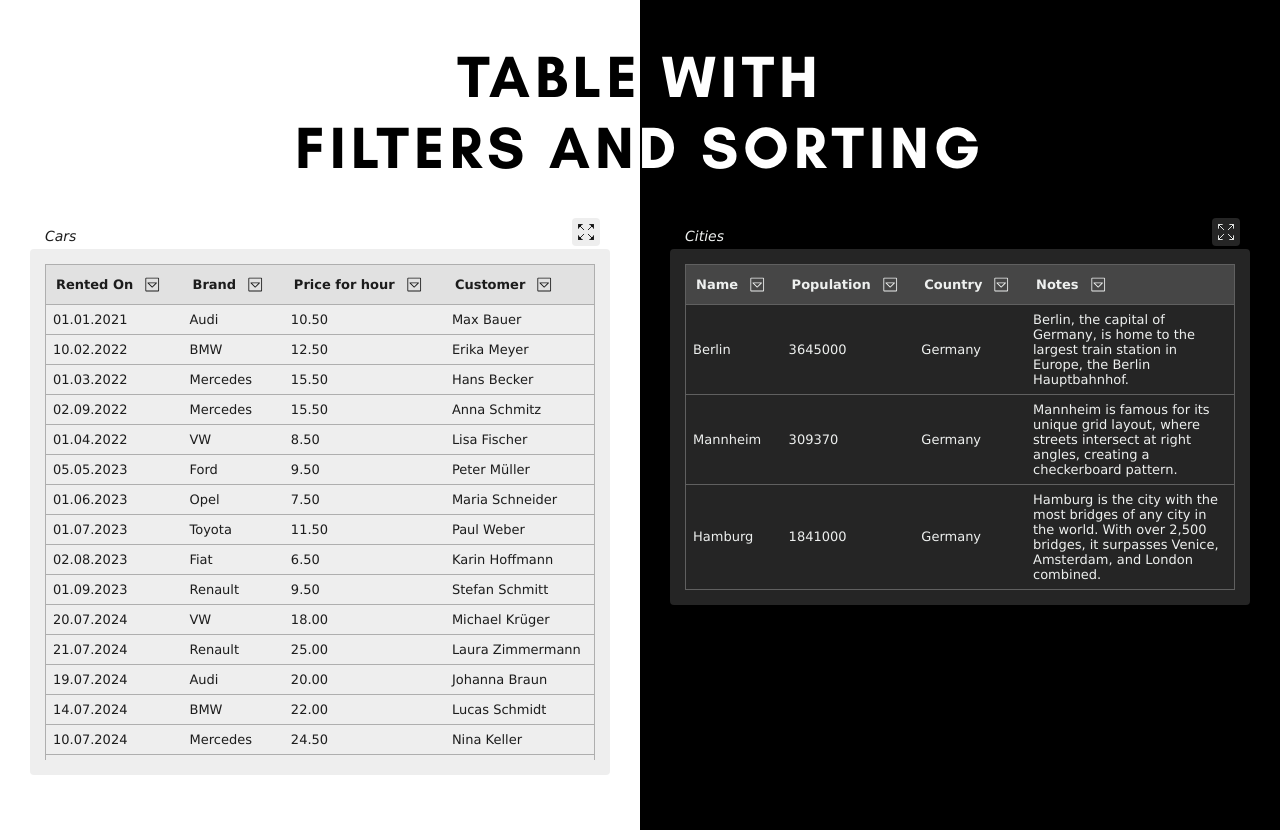
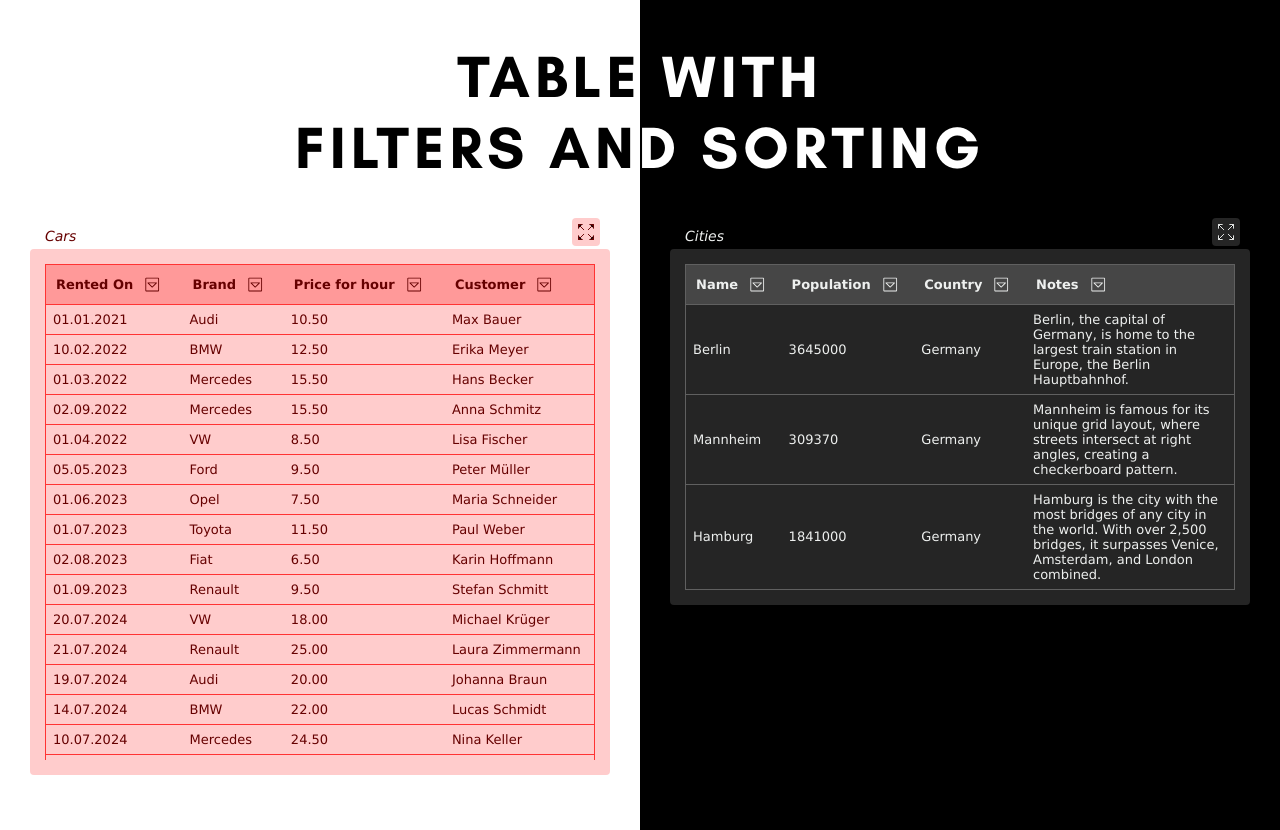
Before and after one commit to vika-v-v/table-with-filters-and-sorting, an Angular app: page / in a window 1280 px wide. Built offline with nearby package versions, Linux system fonts and the light colour scheme; a web font is replaced by a local one.

Commit message:
added red theme

```diff
--- a/src/app/demo/demo.component.html
+++ b/src/app/demo/demo.component.html
@@ -2,7 +2,7 @@
     <h1 id="header">Table with<br>filters&nbsp;and&nbsp;sorting</h1>
     <div id="tables-container">
     <div id="cars-container">
-      <app-table id="cars" [name]="'Cars'" [tableHeader]="carsTableHeader" [tableData]="carsTableData" [theme]="'light'"></app-table>
+      <app-table id="cars" [name]="'Cars'" [tableHeader]="carsTableHeader" [tableData]="carsTableData" [theme]="'red'"></app-table>
     </div>
     <div id="cities-container">
       <app-table id="cities" [name]="'Cities'" [tableHeader]="citiesTableHeader" [tableData]="citiesTableData" [theme]="'dark'"></app-table>
--- a/src/app/table/custom-dropdown/custom-dropdown.component.ts
+++ b/src/app/table/custom-dropdown/custom-dropdown.component.ts
@@ -18,7 +18,7 @@
   @Input() alwaysSelectOption: string | null = null;
 
   @Input() selectedOption: string | null = null;
-  @Input() theme: 'light' | 'dark' = 'light';
+  @Input() theme: 'light' | 'dark' | 'red' = 'light';
 
   @Output() selectionChange: EventEmitter<string> = new EventEmitter<string>(); // Notifies about selection changes
 
--- a/src/app/table/custom-dropdown/theme-colors.ts
+++ b/src/app/table/custom-dropdown/theme-colors.ts
@@ -12,5 +12,12 @@
     "hovered-color" : "#848484",
     "border-color": "#606060",
     "text" : "#eef0ef"
+  },
+  "red" : {
+    "default-color" : "#ff3333",
+    "options-container-color" : "#ff3333",
+    "hovered-color" : "#ff6666",
+    "border-color": "#ff3333",
+    "text" : "#660000"
   }
 };
--- a/src/app/table/range-slider/range-slider.component.ts
+++ b/src/app/table/range-slider/range-slider.component.ts
@@ -20,7 +20,7 @@
   @Input() step!: number;
   @Input() value1!: number;
   @Input() value2!: number;
-  @Input() theme: 'light' | 'dark' = 'light';
+  @Input() theme: 'light' | 'dark' | 'red' = 'light';
 
   // Notify other components when the values change
   @Output() value1Change = new EventEmitter<number>();
--- a/src/app/table/range-slider/theme-colors.ts
+++ b/src/app/table/range-slider/theme-colors.ts
@@ -12,5 +12,12 @@
     "non-selected-area": "#515151",
     "text" : "#eef0ef",
     "handle": "#b8b8b8"
+  },
+  "red" : {
+    "border-color": "#ff3333",
+    "selected-area": "#ff6666",
+    "non-selected-area": "#ffcccc",
+    "text" : "#660000",
+    "handle": "#ff9999"
   }
 };
--- a/src/app/table/table.component.ts
+++ b/src/app/table/table.component.ts
@@ -27,7 +27,7 @@
   @Input() tableData: any[] = [];
   @Input() name: string = '';
   @Input() errorEmpty: string = 'Not yet available.';
-  @Input() theme: 'light' | 'dark' = 'light';
+  @Input() theme: 'light' | 'dark' | 'red' = 'light';
 
   // Formatted input data, which specify, among other things, whether a row should be displayed
   tableDataFormatted: any[] = [];
--- a/src/app/table/theme-colors.ts
+++ b/src/app/table/theme-colors.ts
@@ -18,5 +18,15 @@
     "popup-background-color" : "#323232",
     "popup-button-color" : "#464646",
     "popup-selected-button-color" : "#6c6c6c"
+  },
+  "red" : {
+    "background" : "#ffcccc",
+    "second-background" : "#ffe6e6",
+    "table-header" : "#ff9999",
+    "border-color": "#ff3333",
+    "text" : "#660000",
+    "popup-background-color" : "#ffcccc",
+    "popup-button-color" : "#ff9999",
+    "popup-selected-button-color" : "#ff3333"
   }
 };
```
